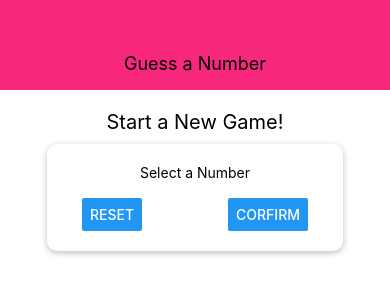
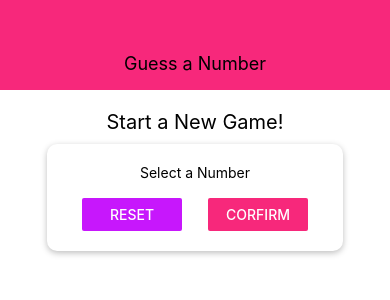
Before and after one commit to mariosknl/guess-number, a React Native app: screen / in a window 390 px wide. Shown: the top 300 px of the page. Built offline with nearby package versions, Linux system fonts and the light colour scheme.

Commit message:
color theming with constants

```diff
--- a/components/Header.js
+++ b/components/Header.js
@@ -1,5 +1,7 @@
 import React from "react";
 import { View, Text, StyleSheet } from "react-native";
+
+import Colors from "../constants/colors";
 
 const Header = ({ title }) => {
   return (
@@ -14,7 +16,7 @@ const styles = StyleSheet.create({
     width: "100%",
     height: 90,
     paddingTop: 36,
-    backgroundColor: "#f7287b",
+    backgroundColor: Colors.primary,
     alignItems: "center",
     justifyContent: "center",
   },
--- /dev/null
+++ b/constants/colors.js
@@ -0,0 +1,4 @@
+export default {
+  primary: "#f7287b",
+  accent: "#c717fc",
+};
--- a/screens/StartGame.js
+++ b/screens/StartGame.js
@@ -1,6 +1,8 @@
 import React from "react";
 import { Button, View, Text, TextInput, StyleSheet } from "react-native";
+
 import Card from "../components/Card";
+import Colors from "../constants/colors";
 
 const StartGame = () => {
   return (
@@ -10,8 +12,22 @@ const StartGame = () => {
         <Text>Select a Number</Text>
         <TextInput />
         <View style={styles.buttonContainer}>
-          <Button title="Reset" onPress={() => {}} />
-          <Button title="Corfirm" onPress={() => {}} />
+          <View style={styles.button}>
+            <Button
+              title="Reset"
+              style={styles.button}
+              onPress={() => {}}
+              color={Colors.accent}
+            />
+          </View>
+          <View style={styles.button}>
+            <Button
+              title="Corfirm"
+              style={styles.button}
+              onPress={() => {}}
+              color={Colors.primary}
+            />
+          </View>
         </View>
       </Card>
     </View>
@@ -39,6 +55,9 @@ const styles = StyleSheet.create({
     justifyContent: "space-between",
     paddingHorizontal: 15,
   },
+  button: {
+    width: 100,
+  },
 });
 
 export default StartGame;
```
